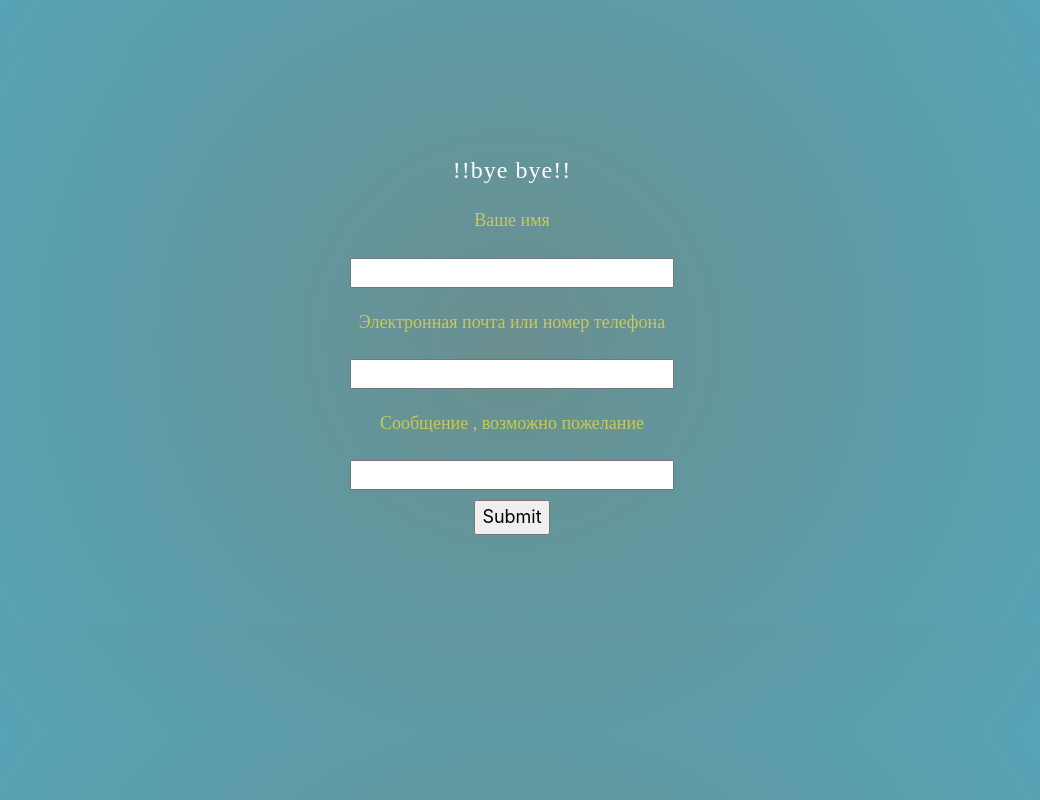
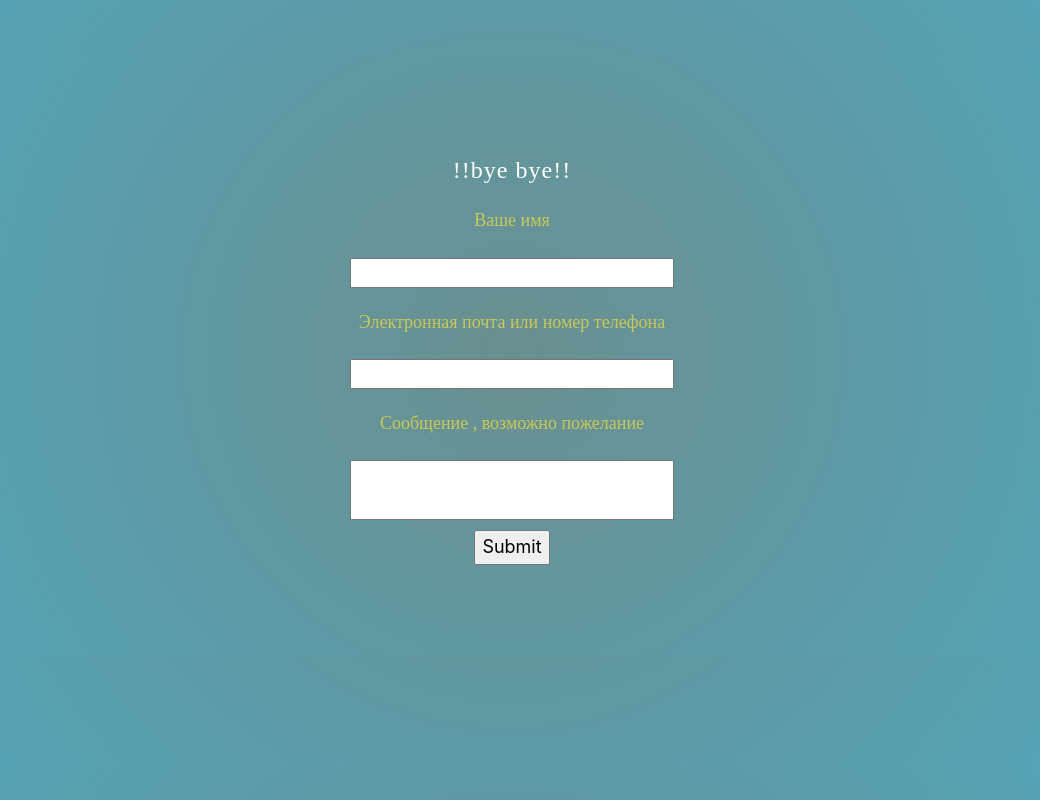
Before and after one commit to 1989ARS198921/nextjs-blog, a Next.js app: page /reviews in a window 1280 px wide. Shown: the whole page, without its empty margins (128-1168 px from the left). Built offline with nearby package versions, Linux system fonts and the light colour scheme.

Commit message:
добавил env , поменял форму в отправки и сделал модальное окно

```diff
--- a/pages/reviews.js
+++ b/pages/reviews.js
@@ -15,6 +15,7 @@ export  default function FContact() {
   const handleSubmit = (e) => {
     e.preventDefault()
     console.log('Sending')
+    alert("Спасибо за Ваш отзыв!")
 
     let data = {
  name,
@@ -41,6 +42,8 @@ export  default function FContact() {
     })
   }
 
+
+
   return (
 
     <div className={styles.container}>
@@ -59,7 +62,7 @@ export  default function FContact() {
 
         < formGroup className={styles.inputGroup} >
           < label htmlFor='message'><div className={styles.headingMYRR}>Сообщение , возможно пожелание</div></label>
-          < input type='text' onChange={(e)=>{setMessage(e.target.value)}} name='message' className={styles.inputField} />
+          < input type='text' onChange={(e)=>{setMessage(e.target.value)}} name='message' className={styles.inputField1} />
         </formGroup>
 
         < input type='submit' onClick={(e)=>{handleSubmit(e)}} />
--- a/styles/FContact.module.css
+++ b/styles/FContact.module.css
@@ -38,6 +38,10 @@
     height: 30px;
   }
 
+  .inputField1 {
+    height: 60px;
+  }
+
   .headingMYRR{
     margin: 0 0 1.25rem;
     color: #c9c957;
```
Also changed, not shown: 1 other file (tests, documents, lock files or other folders).
